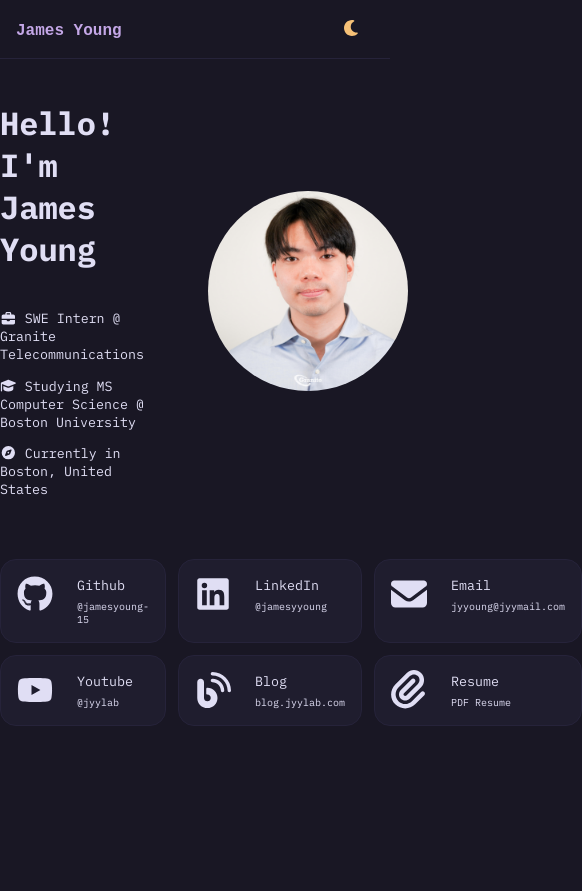
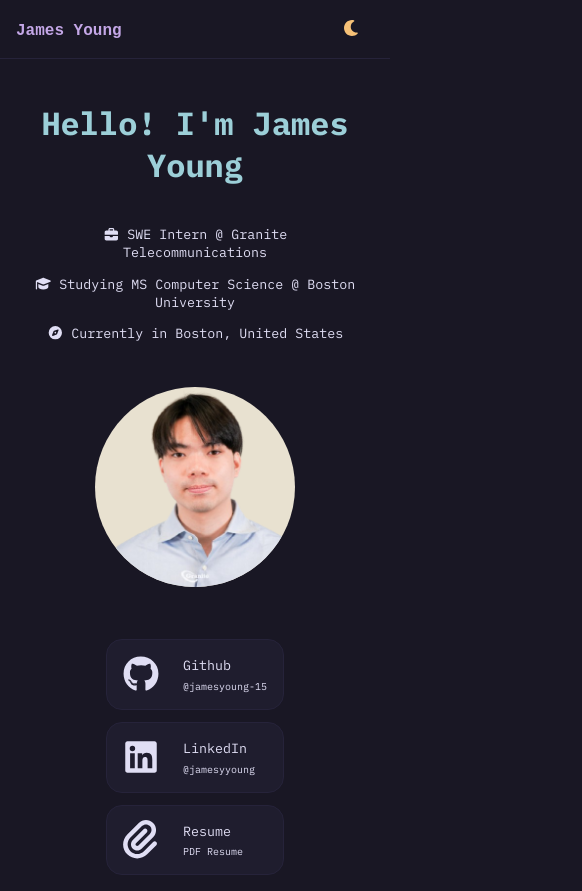
Before and after one commit to jamesyoung-15/jyyoung, a React (Vite) app in the folder frontend/: page / in a window 390 px wide. Shown: the whole page, 582 px wide, since content can reach past the window. Before the commit the page ends 844 px from the top, so only its background shows below. Built offline with nearby package versions, Linux system fonts and the light colour scheme.

Commit message:
fix: adjust overview section

```diff
--- a/frontend/src/components/Overview/Overview.css
+++ b/frontend/src/components/Overview/Overview.css
@@ -20,6 +20,7 @@
     border-radius: 50%;
     object-fit: cover;
     object-position: center;
+    background-color: #e8e1d0;
   }
 }
 
@@ -29,6 +30,7 @@
   justify-content: space-between;
   h2 {
     font-size: 2rem;
+    color: var(--rp-foam);
   }
   p {
     font-size: smaller;
@@ -73,3 +75,37 @@
 a {
   color: var(--rp-text);
 }
+
+@media (max-width: 900px) {
+  .overview-section {
+    margin: 0 2rem;
+    text-align: center;
+  }
+  .overview-header {
+    flex-direction: column;
+    gap: 2rem;
+  }
+  .overview-links {
+    grid-template-columns: 1fr 1fr;
+  }
+  .link-text {
+    text-align: start;
+  }
+}
+
+@media (max-width: 480px) {
+  .overview-links {
+    grid-template-columns: auto;
+    margin: auto;
+    justify-content: center;
+    align-items: center;
+  }
+  .overview-links > * {
+    display: none;
+  }
+  .overview-links > *:first-child,
+  .overview-links > *:nth-child(2),
+  .overview-links > *:last-child {
+    display: block;
+  }
+}
--- a/frontend/src/components/Overview/Overview.tsx
+++ b/frontend/src/components/Overview/Overview.tsx
@@ -1,4 +1,4 @@
-import myPhoto from "../../assets/my-photo.jpg";
+import myPhoto from "../../assets/myphoto.png";
 import "./Overview.css";
 import { FontAwesomeIcon } from "@fortawesome/react-fontawesome";
 import {
@@ -6,18 +6,52 @@ import {
   faBriefcase,
   faCompass,
   faEnvelope,
-  faPaperclip
+  faPaperclip,
 } from "@fortawesome/free-solid-svg-icons";
-import { faGithub, faLinkedin, faYoutube } from "@fortawesome/free-brands-svg-icons";
+import {
+  faGithub,
+  faLinkedin,
+  faYoutube,
+} from "@fortawesome/free-brands-svg-icons";
 import { faBlog } from "@fortawesome/free-solid-svg-icons";
 
 const contactLinks = [
-    { text: 'Github', icon: faGithub, link: "https://github.com/jamesyoung-15", handle: "@jamesyoung-15" },
-    { text: 'LinkedIn', icon: faLinkedin, link: "https://www.linkedin.com/in/jamesyyoung/", handle: "@jamesyyoung" },
-    { text: 'Email', icon: faEnvelope, link: "mailto:jyyoung@jyymail.com", handle: "jyyoung@jyymail.com" },
-    { text: 'Youtube', icon: faYoutube, link: "https://www.youtube.com/@jyylab", handle: "@jyylab" },
-    { text: 'Blog', icon: faBlog, link: "https://blog.jyylab.com", handle: "blog.jyylab.com" },
-    { text: 'Resume', icon: faPaperclip, link: "https://blog.jyylab.com", handle: "PDF Resume" },
+  {
+    text: "Github",
+    icon: faGithub,
+    link: "https://github.com/jamesyoung-15",
+    handle: "@jamesyoung-15",
+  },
+  {
+    text: "LinkedIn",
+    icon: faLinkedin,
+    link: "https://www.linkedin.com/in/jamesyyoung/",
+    handle: "@jamesyyoung",
+  },
+  {
+    text: "Email",
+    icon: faEnvelope,
+    link: "mailto:jyyoung@jyymail.com",
+    handle: "jyyoung@jyymail.com",
+  },
+  {
+    text: "Youtube",
+    icon: faYoutube,
+    link: "https://www.youtube.com/@jyylab",
+    handle: "@jyylab",
+  },
+  {
+    text: "Blog",
+    icon: faBlog,
+    link: "https://blog.jyylab.com",
+    handle: "blog.jyylab.com",
+  },
+  {
+    text: "Resume",
+    icon: faPaperclip,
+    link: "https://blog.jyylab.com",
+    handle: "PDF Resume",
+  },
 ];
 
 const Overview = () => {
@@ -28,8 +62,8 @@ const Overview = () => {
           <h2>Hello! I'm James Young</h2>
           <div className="overview-details">
             <p>
-              <FontAwesomeIcon icon={faBriefcase} /> SWE Intern @
-              Granite Telecommunications
+              <FontAwesomeIcon icon={faBriefcase} /> SWE Intern @ Granite
+              Telecommunications
             </p>
             <p>
               <FontAwesomeIcon icon={faGraduationCap} /> Studying MS Computer
@@ -56,9 +90,7 @@ const Overview = () => {
               </div>
             </a>
           </div>
-        ))
-
-        }
+        ))}
       </div>
     </section>
   );
```
Lines whose indentation alone changed are shown as unchanged.
